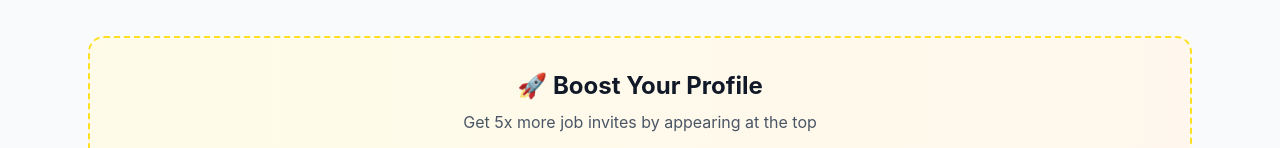
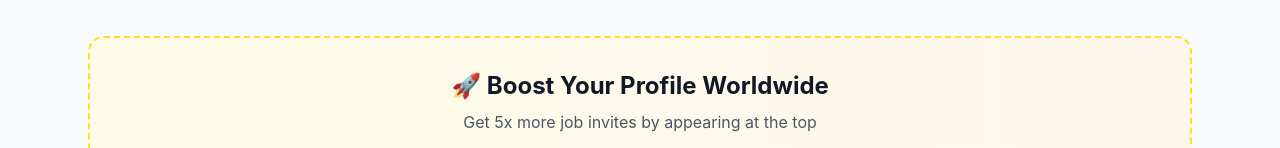
Before and after one commit to ashokdokets-cpu/dokets-vouchai, a Next.js app in the folder packages/web/: page /featured in a window 1280 px wide. Shown: the part 329-477 px from the top of the page. Built offline with nearby package versions, Linux system fonts and the light colour scheme; no server answers.

Commit message:
Force fresh deploy - global pricing

```diff
--- a/packages/web/app/featured/page.tsx
+++ b/packages/web/app/featured/page.tsx
@@ -45,7 +45,7 @@
       <div className="max-w-6xl mx-auto px-6 py-12">
         {/* Boost CTA */}
         <div className="bg-gradient-to-r from-yellow-50 to-orange-50 rounded-2xl p-8 mb-8 text-center border-2 border-dashed border-yellow-300">
-          <h2 className="text-2xl font-bold mb-2">🚀 Boost Your Profile</h2>
+          <h2 className="text-2xl font-bold mb-2">🚀 Boost Your Profile Worldwide</h2>
           <p className="text-gray-600 mb-4">Get 5x more job invites by appearing at the top</p>
           <div className="flex justify-center gap-4 mb-6">
             {[
```
